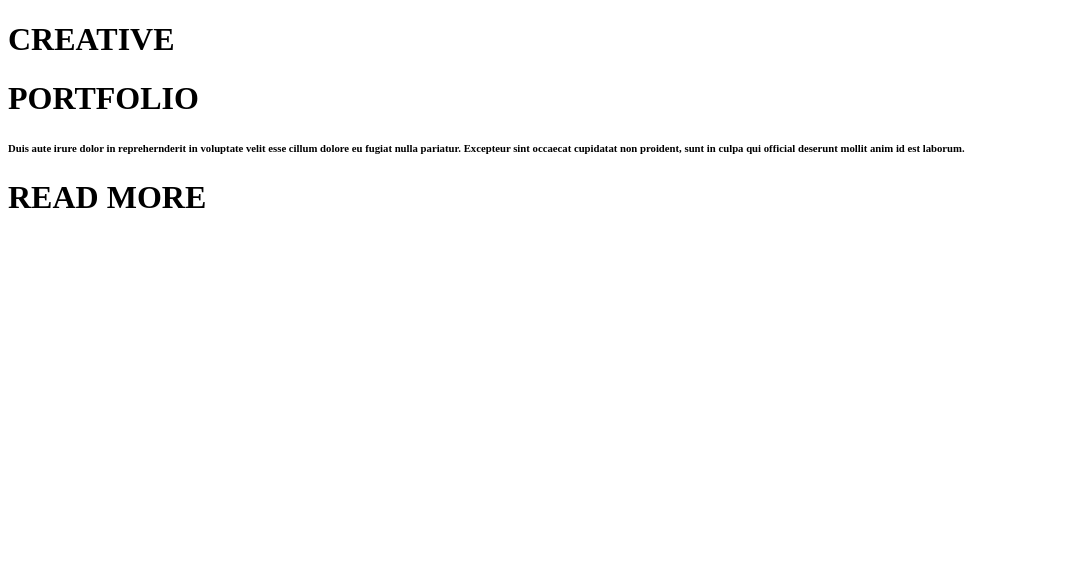
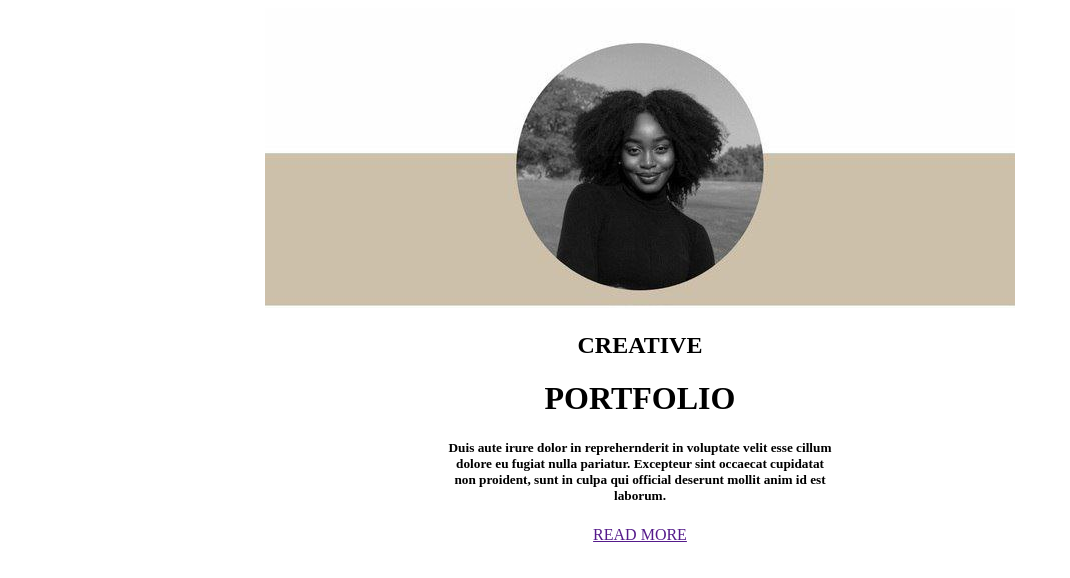
Before and after one commit to rahimovzavohir1/veb_sayt, a plain HTML site: page index.html in a window 1280 px wide. Shown: the whole page, without its empty margins (0-1070 px from the left). Drawn offline with Linux system fonts and the light colour scheme.

Commit message:
rasm joylandi

```diff
--- a/index.html
+++ b/index.html
@@ -8,14 +8,15 @@
 </head>
 <body>
     <div class="container">
-        <h1>CREATIVE</h1>
+        <img src="img/photo_2025-10-15_17-00-11.jpg" alt="">
+        <h2>CREATIVE</h2>
         <h1>PORTFOLIO</h1>
-        <h6>Duis aute irure dolor in reprehernderit in voluptate velit esse cillum
-            dolore eu fugiat nulla pariatur. Excepteur sint occaecat cupidatat
+        <h5>Duis aute irure dolor in reprehernderit in voluptate velit esse cillum <br>
+            dolore eu fugiat nulla pariatur. Excepteur sint occaecat cupidatat <br>
             non proident, sunt in culpa qui official deserunt mollit anim id est
-                                        laborum.
-        </h6>
-        <h1>READ MORE</h1>
+                                        <br>laborum.
+        </h5>
+        <a href="">READ MORE</a>
     </div>
 
 
--- a/main.css
+++ b/main.css
@@ -0,0 +1,4 @@
+.container {
+    text-align: center;
+
+}
```
Also changed, not shown: img/photo_2025-10-15_17-00-11.jpg (added).
